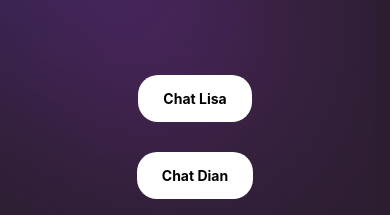
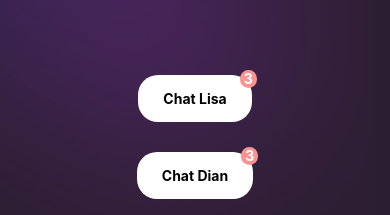
Before and after one commit to rekysenjaya/chatAppMobile, a React Native app: screen /Home in a window 390 px wide. Shown: the part 186-401 px from the top of the page. Built offline with nearby package versions, Linux system fonts and the light colour scheme.

Commit message:
count read

```diff
--- a/src/components/ButtonChat.tsx
+++ b/src/components/ButtonChat.tsx
@@ -3,6 +3,8 @@ import { StyleSheet, Text, TouchableOpacity, View } from "react-native";
 import { StackNavigationProp } from "@react-navigation/stack";
 
 import { RootStackParamList } from "../types/NavigatorTypes";
+
+import { useChatData } from "../hooks";
 
 const listUser = [
   { to: 'Lisa', me: 'Dian' },
@@ -10,8 +12,13 @@ const listUser = [
 ]
 
 const Button = ({ name }: { name: string }) => {
+  const count = useChatData().filter(item => (!item.read && item.me === name)).length
+
   return <View style={styles.button}>
     <Text style={styles.buttonText}>Chat {name}</Text>
+    {!!count && <View style={styles.badge}>
+      <Text style={styles.badgeText}>{count}</Text>
+    </View>}
   </View>
 }
 
@@ -31,12 +38,26 @@ const styles = StyleSheet.create({
     padding: 15,
     paddingHorizontal: 25,
     backgroundColor: '#fff',
-    borderRadius: 20
+    borderRadius: 20,
+    position: 'relative'
   },
   buttonText: {
     fontWeight: 'bold'
   },
   marginTouch: {
     marginBottom: 30
+  },
+  badge: {
+    position: 'absolute',
+    top: -5,
+    right: -5,
+    backgroundColor: '#FC9393',
+    borderRadius: 100,
+    paddingBottom: 1,
+    paddingHorizontal: 4
+  },
+  badgeText: {
+    color: 'white',
+    fontWeight: 'bold'
   }
 });
--- a/src/components/ListChat.tsx
+++ b/src/components/ListChat.tsx
@@ -7,11 +7,16 @@ import {
   ViewToken,
   StyleSheet
 } from "react-native";
+import { useDispatch } from "react-redux";
 import { useSafeAreaInsets } from "react-native-safe-area-context";
 import Animated, { useAnimatedStyle, useSharedValue, withTiming } from "react-native-reanimated";
 
 import { ChatItem } from "../types/TestTypes";
+
 import { useChatData } from "../hooks";
+
+import { readChat } from "../store/user/actions";
+
 import InputChat from "./InputChat";
 
 const { width, height } = Dimensions.get('screen')
@@ -39,6 +44,7 @@ const ListItem = ({ item, index, viewbleItems, to }: { item: ChatItem, index: nu
 }
 
 const ListChat = ({ to, me }: { to: string, me: string }) => {
+  const dispatch: any = useDispatch();
   const { top, bottom } = useSafeAreaInsets();
   const listChatData = useChatData()
 
@@ -53,8 +59,14 @@ const ListChat = ({ to, me }: { to: string, me: string }) => {
   }
 
   useEffect(() => {
+    dispatch(readChat(me))
+  }, [])
+
+  useEffect(() => {
     if (listChatData?.length) {
-      scrollToBottom()
+      setTimeout(() => {
+        scrollToBottom()
+      }, 1000);
     }
   }, [listChatData])
 
--- a/src/store/user/actions.ts
+++ b/src/store/user/actions.ts
@@ -1,5 +1,6 @@
 import { Dispatch } from "redux";
 import {
+  READ_CHAT,
   SEND_CHAT
 } from "./types";
 
@@ -14,3 +15,13 @@ export const sendChat = (
 
   }
 };
+
+export const readChat = (
+  to: string,
+) => async (dispatch: Dispatch) => {
+  try {
+    dispatch({ type: READ_CHAT, payload: { to } });
+  } catch (err) {
+
+  }
+};
--- a/src/store/user/reducers.ts
+++ b/src/store/user/reducers.ts
@@ -1,6 +1,5 @@
-import type { ChatType, UserType } from "../../types/TestTypes";
-
 import {
+  READ_CHAT,
   SEND_CHAT,
   UserActionTypes,
   UserState,
@@ -71,6 +70,16 @@ export function userReducer(state = initialState, action: UserActionTypes) {
         ...state,
         chat: [...state.chat, action.payload],
       };
+    case READ_CHAT:
+      return {
+        ...state,
+        chat: state.chat.map(item => {
+          if (action.payload.to === item.to) {
+            return ({ ...item, read: true })
+          }
+          return item
+        })
+      };
     default:
       return state;
   }
--- a/src/store/user/types.ts
+++ b/src/store/user/types.ts
@@ -1,15 +1,22 @@
-import type { ChatItem, ChatType, UserType } from "../../types/TestTypes";
+import type { ChatItem, ReadData } from "../../types/TestTypes";
 export interface UserState {
   user: string[];
   chat: ChatItem[];
 }
 
 export const SEND_CHAT = "SEND_CHAT";
+export const READ_CHAT = "READ_CHAT";
 
 interface SendChat {
   type: typeof SEND_CHAT;
-  payload: ChatType;
+  payload: ChatItem;
+}
+
+interface ReadChat {
+  type: typeof READ_CHAT;
+  payload: ReadData;
 }
 
 export type UserActionTypes =
-  | SendChat;
+  | SendChat
+  | ReadChat;
--- a/src/types/TestTypes.ts
+++ b/src/types/TestTypes.ts
@@ -2,8 +2,8 @@ export interface UserType {
   data: []
 }
 
-export interface ChatType {
-
+export interface ReadData {
+  to: string,
 }
 
 export interface ChatItem {
```
